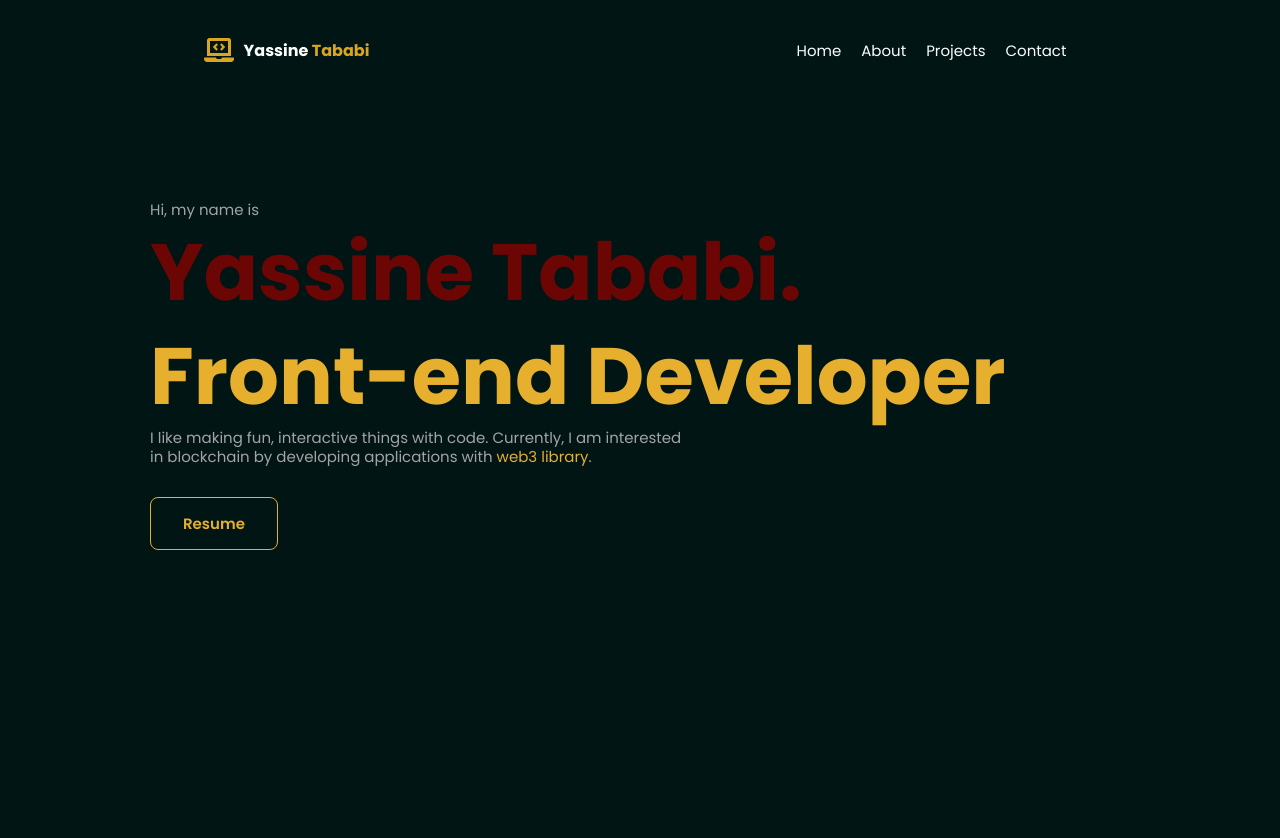
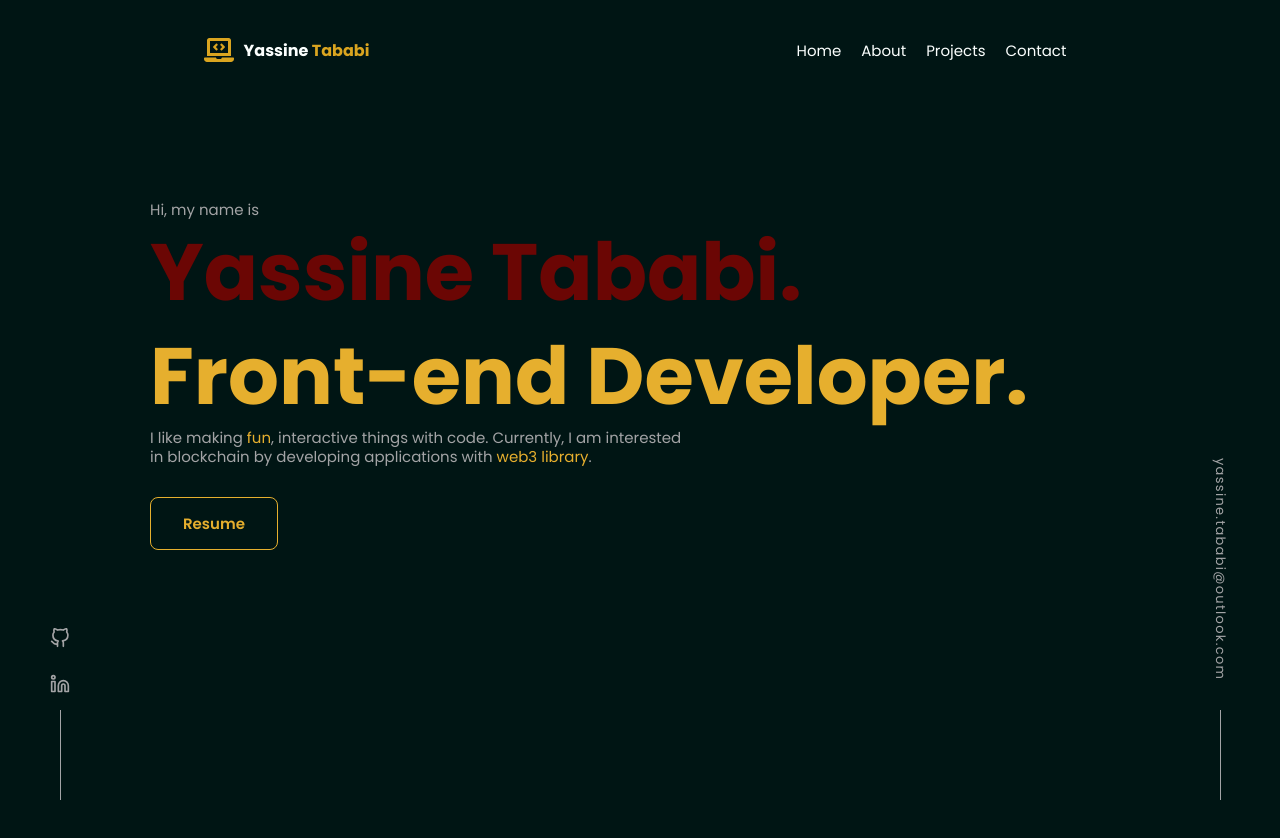
Before and after one commit to crocoya/portfolio-gatsby, a Gatsby site: page / in a window 1280 px wide. Built offline with nearby package versions, Linux system fonts and the light colour scheme; Gatsby itself is replaced by a stand-in of ours.

Commit message:
add social media

```diff
--- a/src/components/layout/layout.js
+++ b/src/components/layout/layout.js
@@ -1,11 +1,15 @@
 import React from 'react';
 import PropTypes from 'prop-types';
 import Menu from '../organisms/menu';
+import SocialLeft from '../organisms/social--left';
+import SocialRight from '../organisms/social--right';
 
 const Layout = ({ children }) => {
   return (
     <div className='layout--container'>
       <Menu />
+      <SocialLeft />
+      <SocialRight />
       <main className='layout--main'>{children}</main>
     </div>
   );
--- a/src/components/organisms/home--section.js
+++ b/src/components/organisms/home--section.js
@@ -5,10 +5,10 @@ const HomeSection = () => {
     <section className='home container'>
       <p className='home--presentation'>Hi, my name is</p>
       <h1 className='home--name'>Yassine Tababi.</h1>
-      <h3 className='home--job'>Front-end Developer</h3>
+      <h3 className='home--job'>Front-end Developer.</h3>
       <p className='home--post'>
-        I like making fun, interactive things with code. Currently, I am
-        interested in blockchain by developing applications with{' '}
+        I like making <span>fun</span>, interactive things with code. Currently,
+        I am interested in blockchain by developing applications with{' '}
         <span>web3 library</span>.
       </p>
       <a href='/#' className='home--cv' target='_blank' rel='noreferrer'>
--- /dev/null
+++ b/src/components/organisms/social--left.js
@@ -0,0 +1,25 @@
+import React from 'react';
+
+// import icons
+import { FiGithub, FiLinkedin } from 'react-icons/fi';
+
+const SocialLeft = () => {
+  return (
+    <div orientation='left' className='social--left'>
+      <ul className='social--list'>
+        <li className='social--items'>
+          <a href='https://github.com/crocoya'>
+            <FiGithub />
+          </a>
+        </li>
+        <li className='social--items'>
+          <a href='https://www.linkedin.com/in/yassine-tababi/'>
+            <FiLinkedin />
+          </a>
+        </li>
+      </ul>
+    </div>
+  );
+};
+
+export default SocialLeft;
--- /dev/null
+++ b/src/components/organisms/social--right.js
@@ -0,0 +1,15 @@
+import React from 'react';
+
+const SocialRight = () => {
+  return (
+    <div orientation='right' className='social--right'>
+      <div className='social--email'>
+        <a href='mailto:yassine.tababi@outlook.com'>
+          yassine.tababi@outlook.com
+        </a>
+      </div>
+    </div>
+  );
+};
+
+export default SocialRight;
--- a/src/styles/components/home--section.scss
+++ b/src/styles/components/home--section.scss
@@ -48,7 +48,7 @@
     transition: 0.25s;
 
     &:hover {
-      background-color: #a3a4a652;
+      background-color: #a3a4a633;
     }
   }
 }
--- /dev/null
+++ b/src/styles/components/social--section.scss
@@ -0,0 +1,82 @@
+.social--left {
+  width: 40px;
+  position: fixed;
+  bottom: 0px;
+  left: 40px;
+  right: auto;
+  z-index: 10;
+  color: var(--slate);
+
+  .social--list {
+    display: flex;
+    flex-direction: column;
+    align-items: center;
+
+    a {
+      display: inline-block;
+      padding: 10px;
+
+      &:hover {
+        color: var(--goldenrod);
+        transform: scale(1.05);
+        transition: all 0.25s;
+      }
+
+      svg {
+        width: 20px;
+        height: 20px;
+      }
+    }
+
+    &::after {
+      content: '';
+      display: block;
+      width: 1px;
+      height: 90px;
+      margin: 0px auto;
+      background-color: var(--slate);
+    }
+  }
+}
+
+.social--right {
+  width: 40px;
+  position: fixed;
+  bottom: 0px;
+  left: auto;
+  right: 40px;
+  z-index: 10;
+  color: var(--slate);
+
+  .social--email {
+    display: flex;
+    flex-direction: column;
+    align-items: center;
+    position: relative;
+
+    a {
+      margin: 20px auto;
+      padding: 10px;
+      font-size: var(--small-fz);
+      letter-spacing: 0.1em;
+      -webkit-writing-mode: vertical-rl;
+      writing-mode: vertical-rl;
+      transition: all 0.25s;
+
+      &:hover {
+        color: var(--goldenrod);
+        transform: scale(1.05);
+        transition: all 0.25s;
+      }
+    }
+
+    &::after {
+      content: '';
+      display: block;
+      width: 1px;
+      height: 90px;
+      margin: 0px auto;
+      background-color: var(--slate);
+    }
+  }
+}
--- a/src/styles/index.scss
+++ b/src/styles/index.scss
@@ -1,4 +1,5 @@
 @import './main.scss';
 
 @import './components/menu.scss';
+@import './components/social--section.scss';
 @import './components/home--section.scss';
--- a/src/styles/main.scss
+++ b/src/styles/main.scss
@@ -76,6 +76,7 @@ ul {
 
 a {
   text-decoration: none;
+  color: inherit;
 }
 
 img {
```
